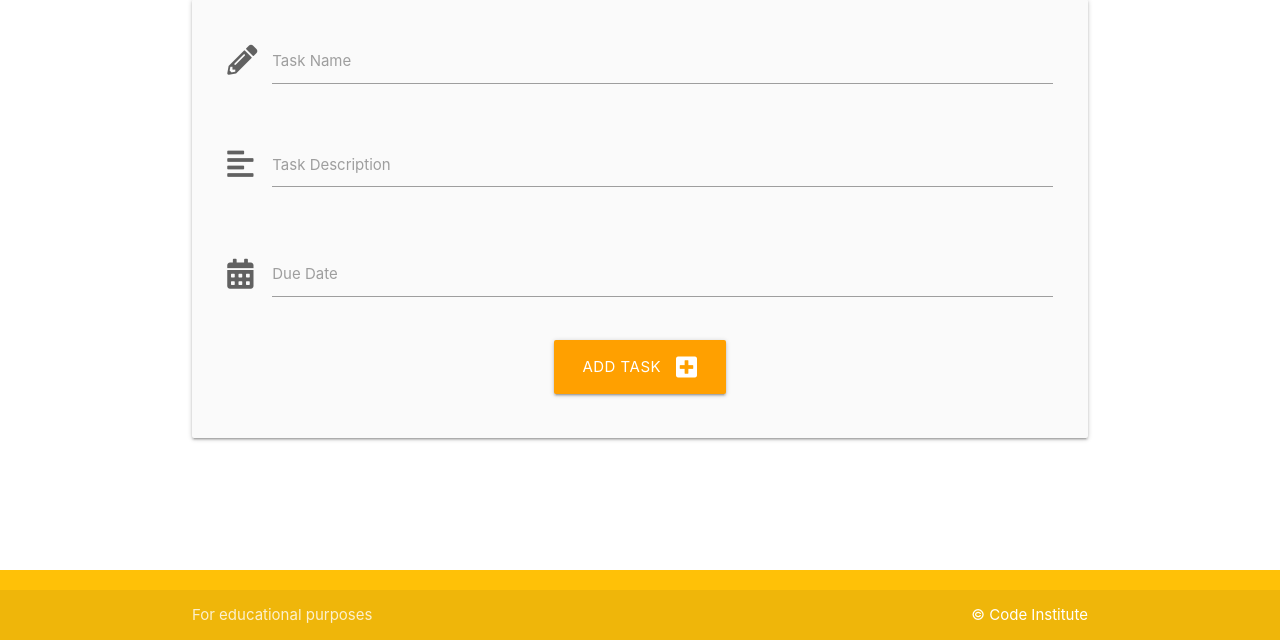
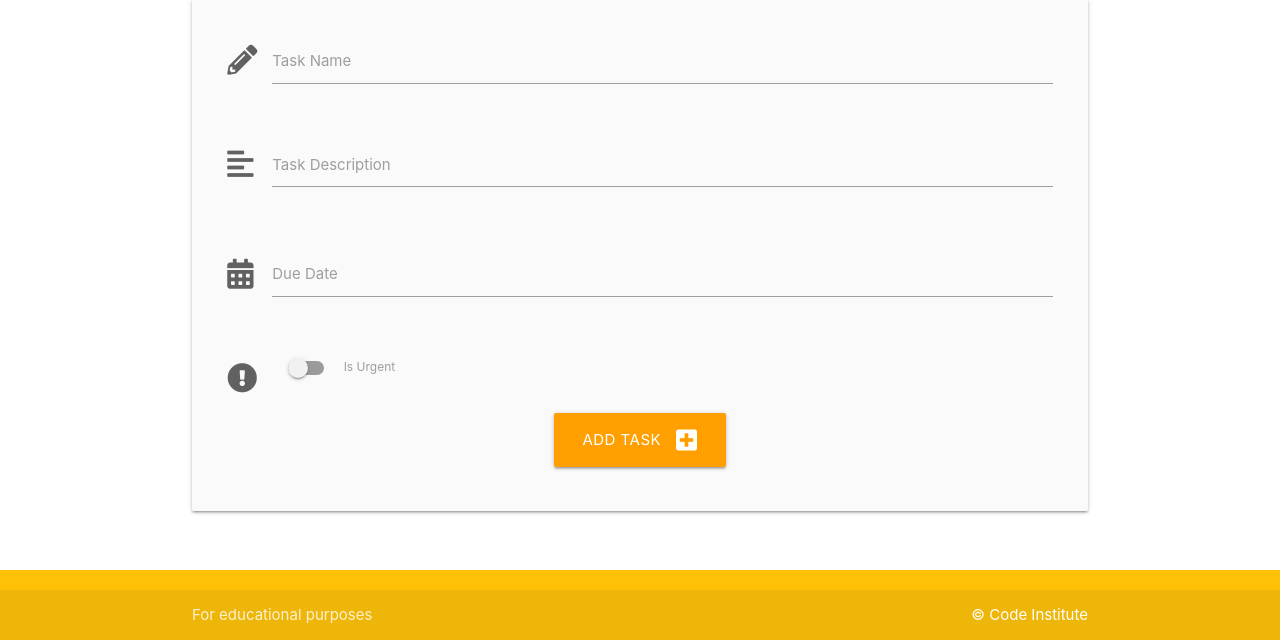
Before and after one commit to hartnetl/taskmanager-walkthrough, a Flask app: page /add_task in a window 1280 px wide. Shown: the part 160-800 px from the top of the page. Run offline with Flask 2, Linux system fonts and the light colour scheme; data that the repository does not hold is empty.

Commit message:
Add is urgent switch to add task form

```diff
--- a/taskmanager/templates/add_task.html
+++ b/taskmanager/templates/add_task.html
@@ -19,7 +19,7 @@
         <!-- task_description-->
         <div class="row">
             <div class="input-field col s12">
-                <!--Add icon before the box (use prefix class)-->
+
                 <i class="fas fa-align-left prefix grey-text text-darken-2"></i>
                 <textarea id="task_description" name="task_description" minlength="5" maxlength="200"
                     class="materialize-textarea" type="text" class="validate" required></textarea>
@@ -30,12 +30,25 @@
         <!-- due_date-->
         <div class="row">
             <div class="input-field col s12">
-                <!--Add icon before the box (use prefix class)-->
+
                 <i class="fas fa-calendar-alt prefix grey-text text-darken-2"></i>
                 <!-- Datepicker is important here, and needs to be initialized with JS-->
-                <input id="due_date" name="due_date" class="datepicker validate"
-                    type="text" class="validate" required>
+                <input id="due_date" name="due_date" class="datepicker validate" type="text" class="validate" required>
                 <label for="due_date">Due Date</label>
+            </div>
+        </div>
+
+        <!-- is_urgent -->
+        <div class="row">
+            <div class="input-field col s12">
+                <div class="switch">
+                    <i class="fas fa-exclamation-circle prefix grey-text text-darken-2"></i>
+                    <label for="is_urgent">
+                        <input id="is_urgent" name="is_urgent" type="checkbox">
+                        <span class="lever"></span>
+                        Is Urgent
+                    </label>
+                </div>
             </div>
         </div>
 
```
